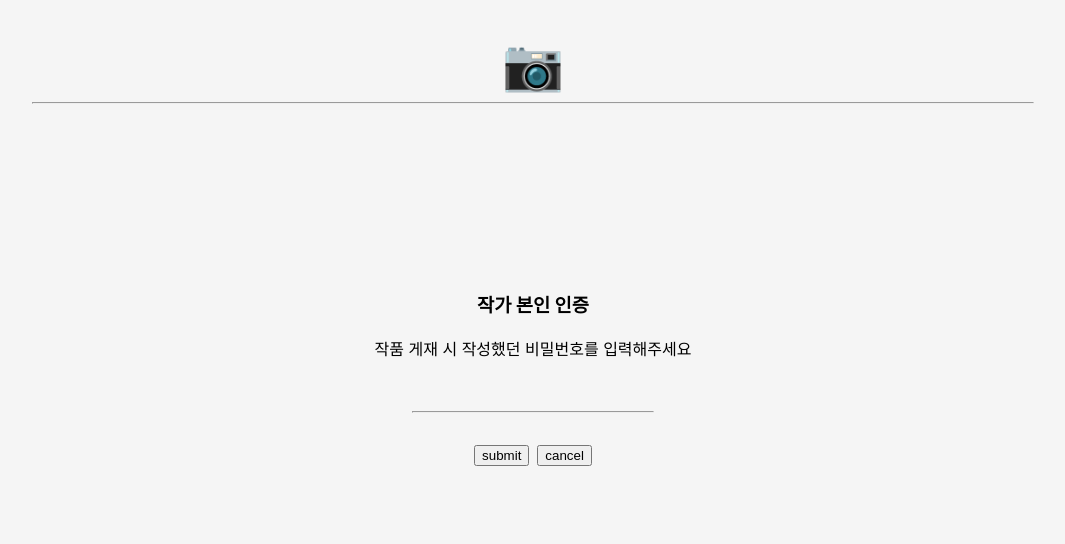
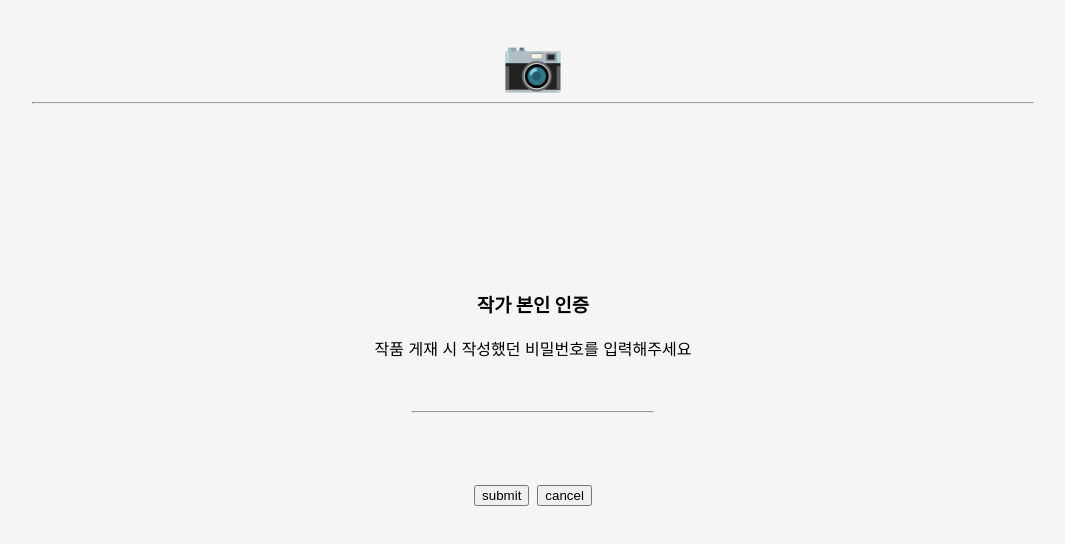
Before and after one commit to seojisoosoo/Rouined-Picture-FRONT, a React (Create React App) app: page /check in a window 1280 px wide. Shown: the top 544 px of the page, without its empty margins (107-1172 px from the left). Built offline with nearby package versions, Linux system fonts and the light colour scheme.

Commit message:
비밀번호가 틀렸습니다 추가

```diff
--- a/src/App.css
+++ b/src/App.css
@@ -7,3 +7,7 @@ p{
 }
 input:focus {outline: none;}
 textarea:focus {outline: none;}
+#wrong-password{
+  color: red;
+  visibility: hidden;
+}
--- a/src/component/Check.js
+++ b/src/component/Check.js
@@ -17,7 +17,7 @@ const Dom = styled.div`
   text-algin: center;
 `;
 const Button = styled.button`
-  margin: 3vh 0.5vh;
+  margin: 5vh 0.5vh;
 `;
 const BodyDom = styled.div`
   position: relative;
@@ -36,6 +36,9 @@ const Check = () => {
         <Input type="password" />
       </Dom>
       <Hr />
+      <Dom>
+        <p id="wrong-password">비밀번호가 틀렸습니다</p>
+      </Dom>
 
       <Dom>
         <Button>submit</Button>
```
